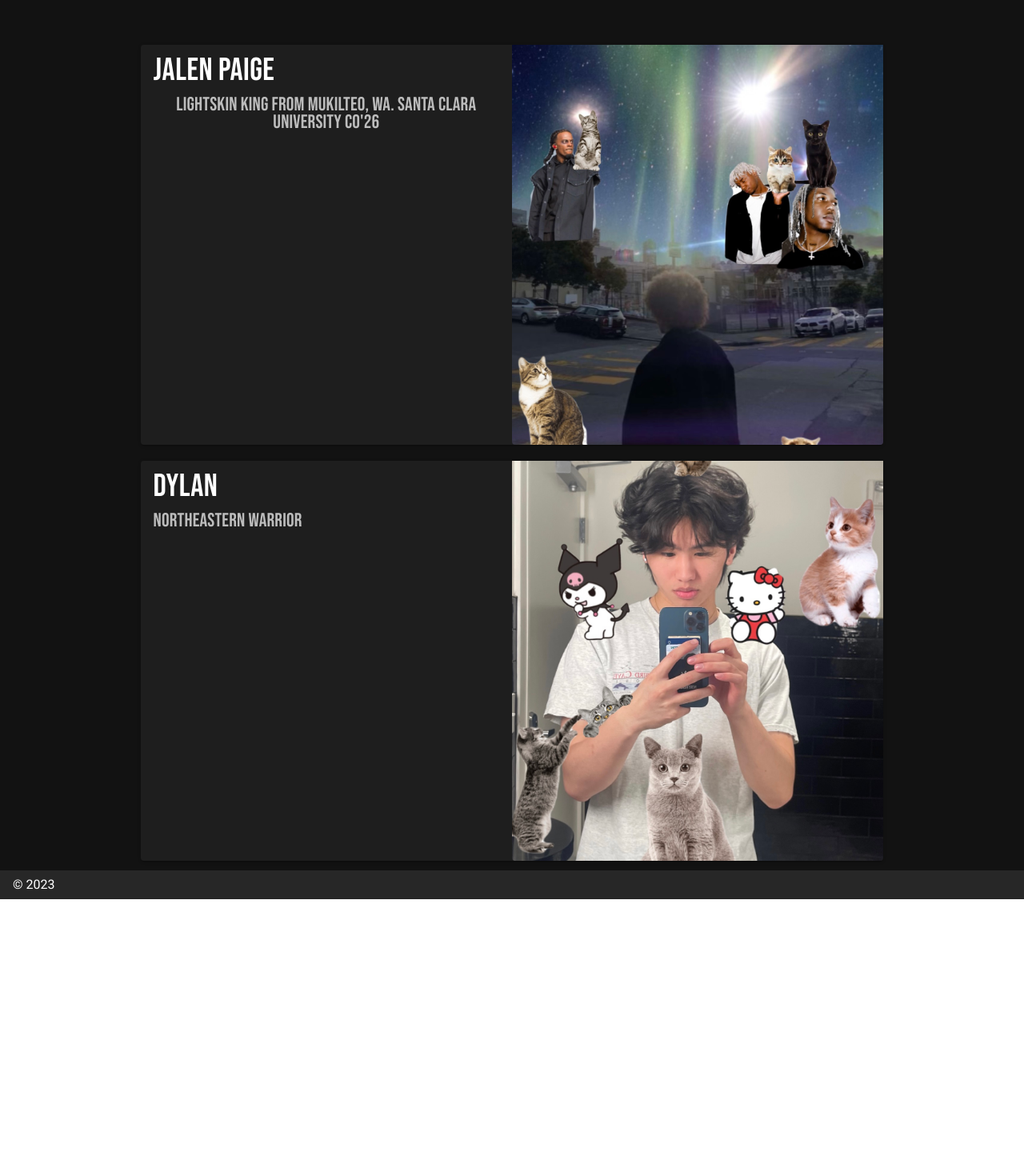
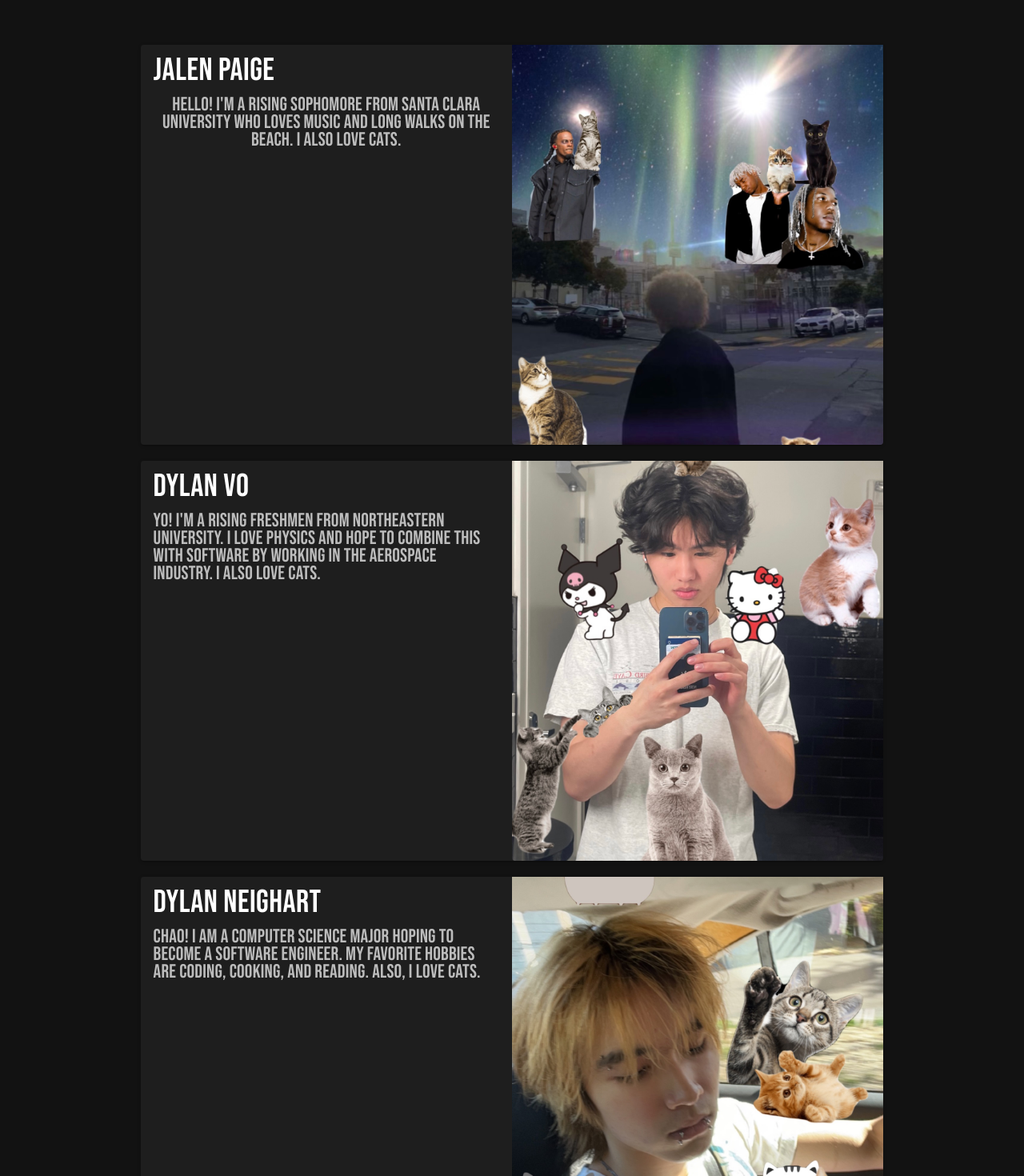
Before and after one commit to dylanvo20k/DALAN, a Nuxt app: page /inspire in a window 1280 px wide. Shown: the part 260-1730 px from the top of the page at 80% size. Before the commit the page ends 1384 px from the top, so only its background shows below. Built offline with nearby package versions, Linux system fonts and the light colour scheme.

Commit message:
neighart

```diff
--- a/pages/inspire.vue
+++ b/pages/inspire.vue
@@ -4,26 +4,37 @@
       <v-col class="text-center">
         Meet the team
         <v-card class="custom-card">
-        <v-card-title class ="name">
+          <v-card-title class="name">
             Jalen Paige
           </v-card-title>
-        <v-card-text class = "description">
-          Lightskin king from Mukilteo, WA.
-          Santa Clara University co'26
+          <v-card-text class="description">
+            Hello! I'm a rising sophomore from Santa Clara University who loves music and long walks on the beach. I also
+            love cats.
           </v-card-text>
           <img src="jalen.jpg" alt="Image" class="card-image" />
         </v-card>
       </v-col>
     </v-row>
     <!-- Second Card -->
-        <v-card class="custom-card2">
-            <v-card-title class="name2">
-              Dylan
+    <v-card class="custom-card">
+      <v-card-title class="name">
+        Dylan Vo
       </v-card-title>
-            <v-card-text class="description2">
-              Northeastern warrior
+      <v-card-text class="description">
+        Yo! I'm a rising freshmen from Northeastern University. I love physics and hope to combine this with software by
+        working in the aerospace industry. I also love cats.
       </v-card-text>
       <img src="dylan.jpg" alt="Image2" class="card-image2" />
+    </v-card>
+    <!-- Third card-->
+    <v-card class="custom-card">
+      <v-card-title class="name">
+        Dylan Neighart
+      </v-card-title>
+      <v-card-text class="description">
+       Chao! I am a computer science major hoping to become a software engineer. My favorite hobbies are coding, cooking, and reading. Also, I love cats.
+      </v-card-text>
+      <img src="neighart.jpg" alt="Image3" class="card-image3" />
     </v-card>
   </div>
 </template>
@@ -45,7 +56,7 @@ export default {
 <style>
 @import url('https://fonts.googleapis.com/css2?family=Bebas+Neue&display=swap');
 
-.text-center{
+.text-center {
   top: 1%;
   left: 8%;
   text-align: center;
@@ -54,41 +65,31 @@ export default {
   font-family: 'Bebas Neue', sans-serif;
 
 }
+
 .custom-card {
   width: 80%;
   height: 500px;
-    margin: 0 auto; /* Centers the card horizontally */
+  margin: 0 auto;
+  /* Centers the card horizontally */
   margin-bottom: 20px;
 }
-.custom-card2{
-  width:80%;
-  height:500px;
-  margin: 0 auto;
-}
-.name{
+
+.name {
   width: 50%;
   color: white;
   font-size: 2.5rem;
   font-family: 'Bebas Neue', sans-serif;
 }
-.name2{
-  width: 50%;
-  color: white;
-  font-size: 2.5rem;
-  font-family: 'Bebas Neue', sans-serif;
-}
-.description{
+
+.description {
+  position: absolute;
+  /* Position the text absolutely */
   width: 50%;
   color: white;
   font-size: 1.5rem;
   font-family: 'Bebas Neue', sans-serif;
 }
-.description2{
-  width: 50%;
-  color: white;
-  font-size: 1.5rem;
-  font-family: 'Bebas Neue', sans-serif;
-}
+
 .card-image {
   position: absolute;
   top: 50%;
@@ -98,6 +99,7 @@ export default {
   width: 50%;
   object-fit: cover;
 }
+
 .card-image2 {
   position: absolute;
   top: 50%;
@@ -108,4 +110,12 @@ export default {
   object-fit: cover;
 }
 
-</style>
+.card-image3 {
+  position: absolute;
+  top: 50%;
+  right: 0;
+  transform: translate(0, -50%);
+  height: 100%;
+  width: 50%;
+  object-fit: cover;
+}</style>
```
Also changed, not shown: static/neighart.JPG (added). Lines whose indentation alone changed are shown as unchanged.
